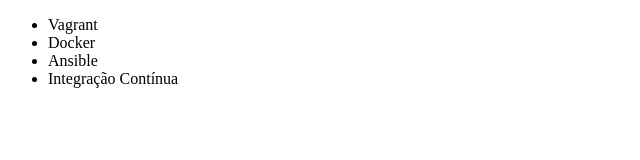
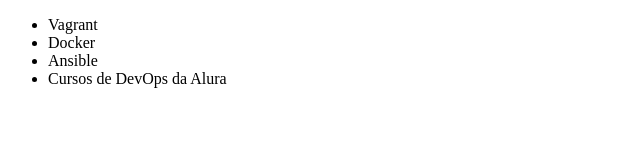
Before and after one commit to ronyeanjos/alura-git, a plain HTML site: page index.html in a window 1280 px wide. Shown: the full height of the page, 0-640 px from the left. Drawn offline with Linux system fonts and the light colour scheme.

```diff
--- a/index.html
+++ b/index.html
@@ -9,7 +9,7 @@
         <li>Vagrant</li>
         <li>Docker</li>
         <li>Ansible</li>
-        <li>Integração Contínua</li>
+        <li>Cursos de DevOps da Alura</li>
     </ul>
 </body>
 </html>
```
